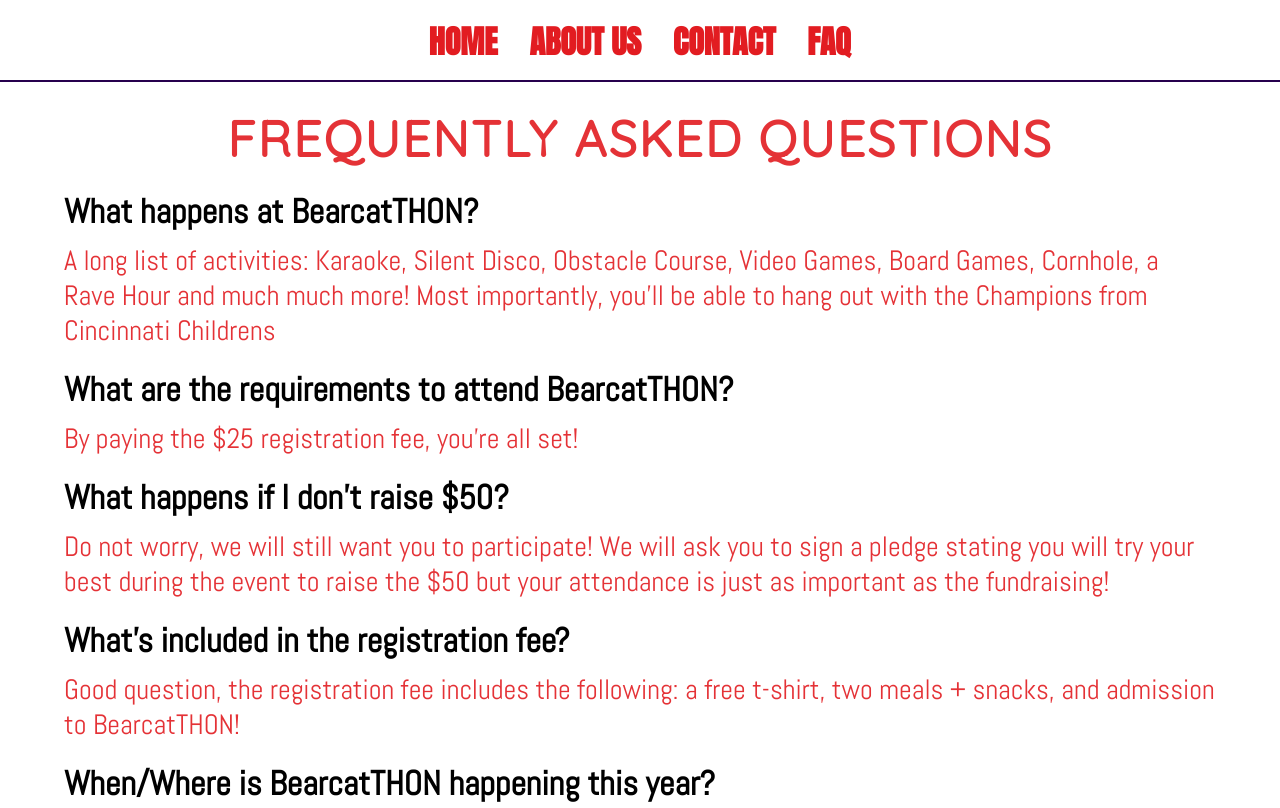
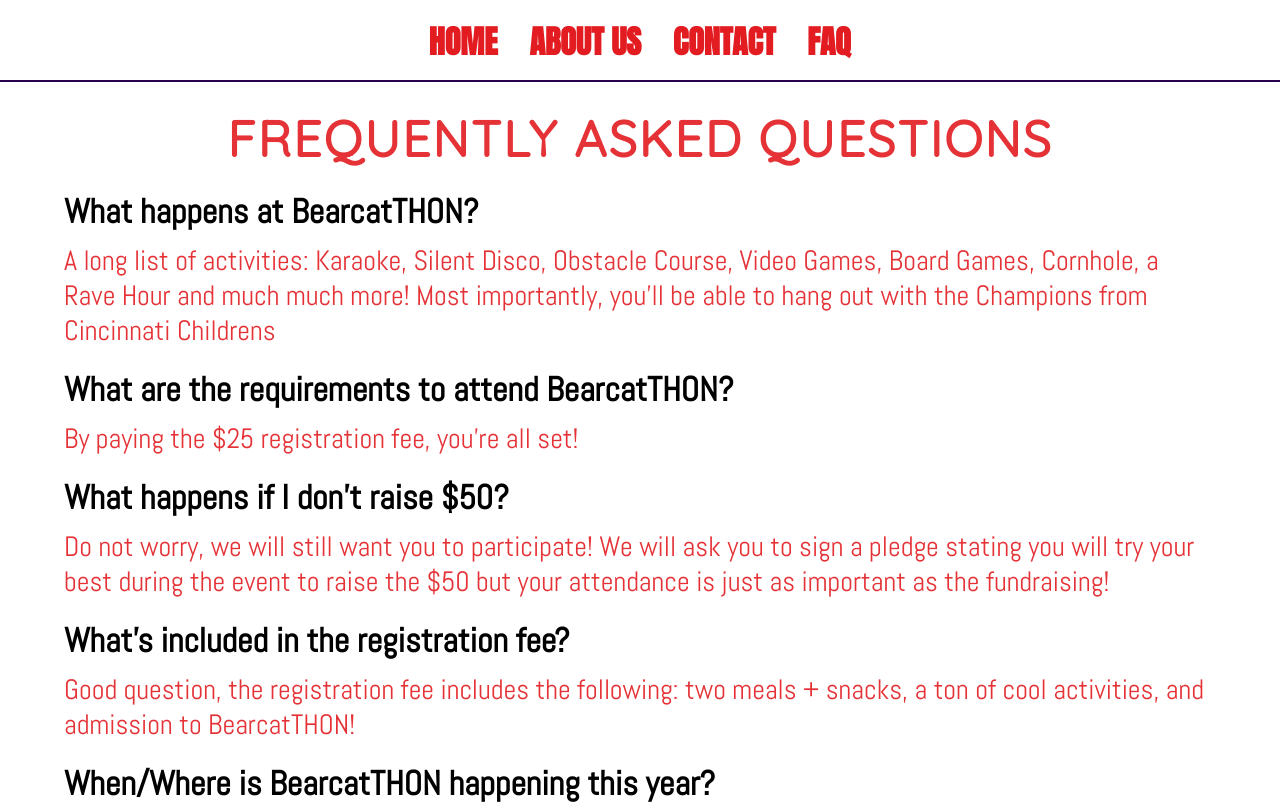
Before and after one commit to shahj14/UCDM_Website, a plain HTML site: page faq.html in a window 1280 px wide. Shown: the top 808 px of the page. Drawn offline with Linux system fonts and the light colour scheme; a web font is replaced by a local one.

Commit message:
Update faq.html

```diff
--- a/faq.html
+++ b/faq.html
@@ -38,7 +38,7 @@
 		</div>
 		<div class="question">
 			<h3>What's included in the registration fee?</h3>
-			<p class="answer">Good question, the registration fee includes the following: a free t-shirt, two meals + snacks, and admission to BearcatTHON!</p>
+			<p class="answer">Good question, the registration fee includes the following: two meals + snacks, a ton of cool activities, and admission to BearcatTHON!</p>
 		</div>
 		<div class="question">
 			<h3>When/Where is BearcatTHON happening this year?</h3>
```
